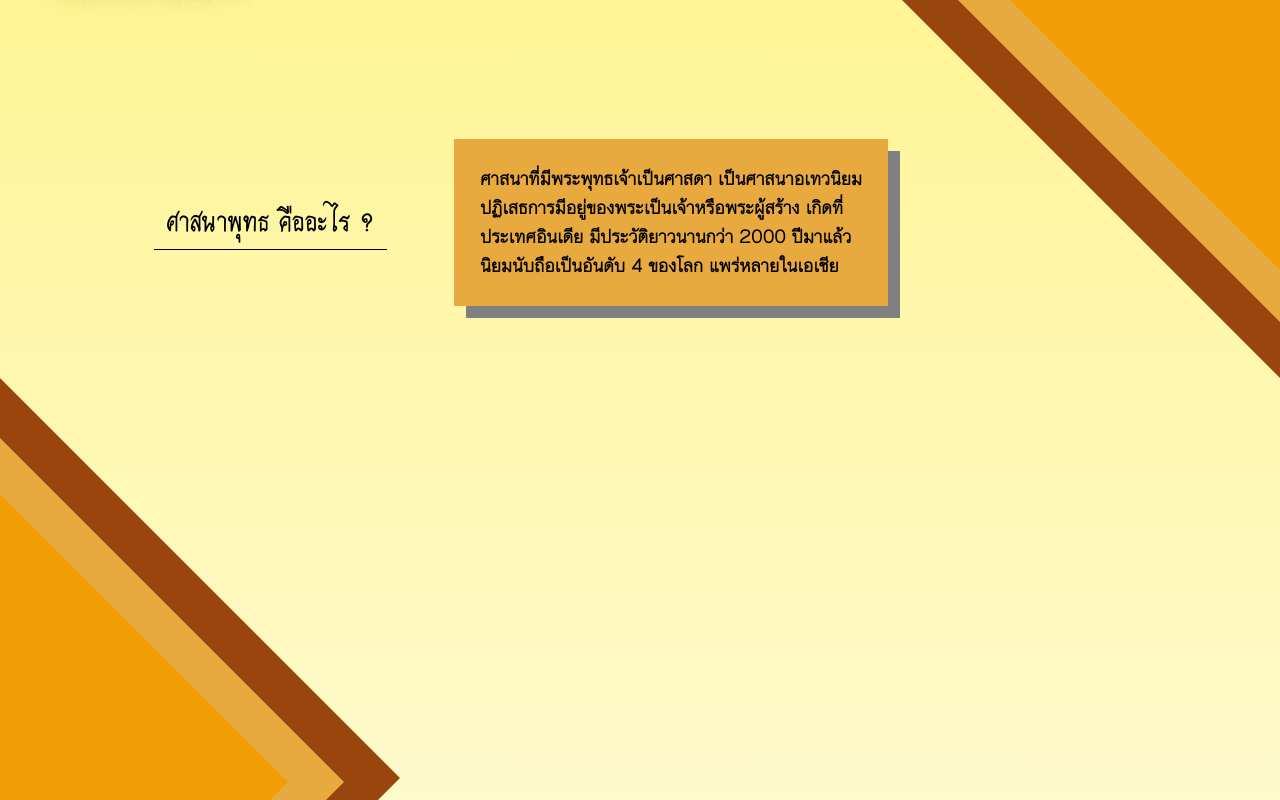
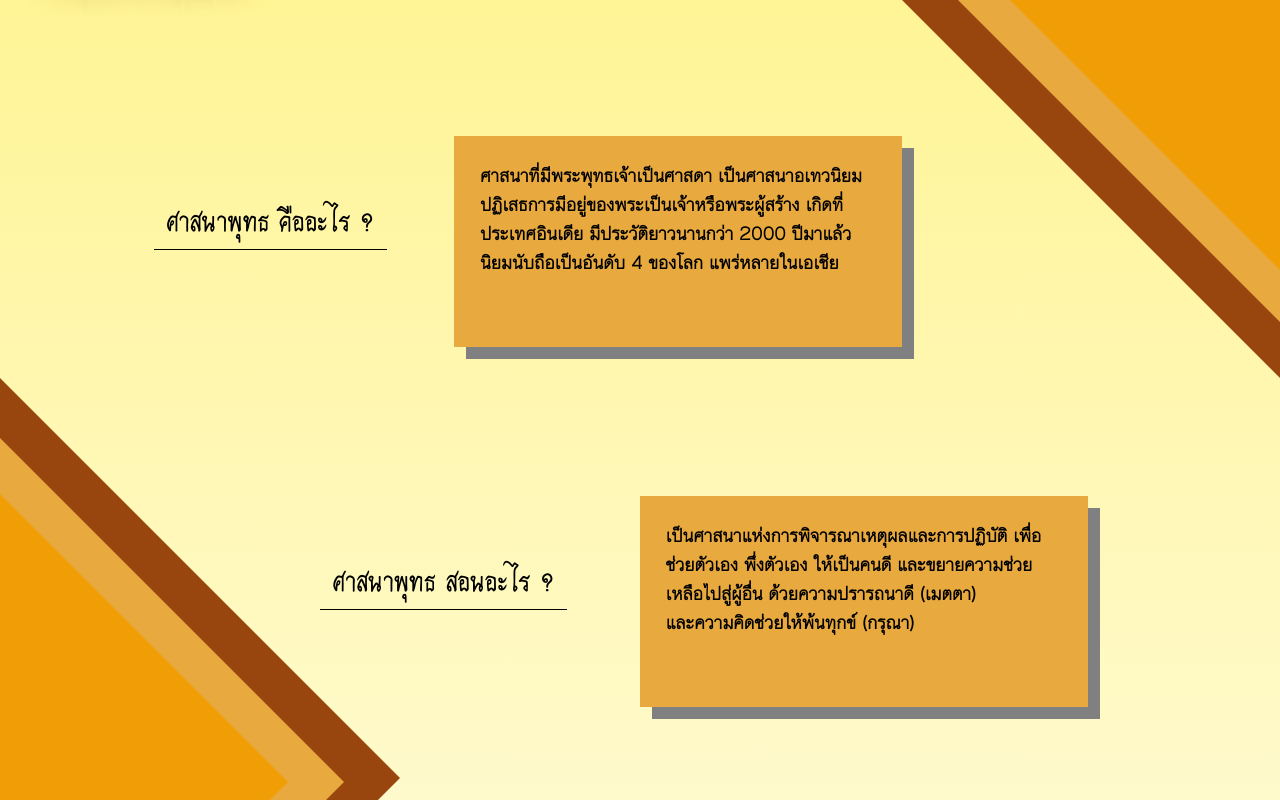
Before and after one commit to 158Alfetta/webtech-61-buddhasite, a plain HTML site: page index.html in a window 1280 px wide. Shown: the part 840-1640 px from the top of the page. Drawn offline with nearby package versions, Linux system fonts and the light colour scheme.

Commit message:
change index
add some content

```diff
--- a/index.html
+++ b/index.html
@@ -3,6 +3,7 @@
 <head>
     <title>Buddhism</title>
     <meta name="viewport" content="width=device-width, initial-scale=1.0">
+    <meta charset="UTF-8">
     <link rel="stylesheet" type="text/css" href="style.css">
 </head>
 <body>
@@ -32,6 +33,9 @@
         <p id="descWh"><b>ศาสนาที่มีพระพุทธเจ้าเป็นศาสดา เป็นศาสนาอเทวนิยม <br>ปฏิเสธการมีอยู่ของพระเป็นเจ้าหรือพระผู้สร้าง เกิดที่<br>
         ประเทศอินเดีย มีประวัติยาวนานกว่า 2000 ปีมาแล้ว <br>
        นิยมนับถือเป็นอันดับ 4 ของโลก แพร่หลายในเอเชีย</b></p>
+        <h2 id="howit">ศาสนาพุทธ สอนอะไร ?</h2>
+        <p id=descHow><b>เป็นศาสนาแห่งการพิจารณาเหตุผลและการปฏิบัติ
+        เพื่อช่วยตัวเอง  พึ่งตัวเอง ให้เป็นคนดี  และขยายความช่วยเหลือไปสู่ผู้อื่น ด้วยความปรารถนาดี (เมตตา) <br> และความคิดช่วยให้พ้นทุกข์ (กรุณา)</b></p>
         <div id=third3 ></div>
         <div id=second3 ></div>
         <div id=first3 ></div>
--- a/style.css
+++ b/style.css
@@ -163,6 +163,10 @@
     background-position: center center;
   }
 
+p{
+    margin: 0px;
+}
+
 h1{
   position:absolute;
   top: 20%;
@@ -177,6 +181,7 @@
   position:absolute;
   top: 45%;
   right: 36%;
+  margin-top: 2%;
   font-size: 1.5vw;
   text-align: center;
   font-family: csprajad;
@@ -189,20 +194,52 @@
 
 h2{
   position: absolute;
-  top: 125%;
-  left: 12%;
   padding-right:1%;
   padding-left: 1%;
   border-bottom: 1px solid black;
   font-size: 3vw;
   text-align: left;
   font-family: thdan;
+
+}
+
+#whatis{
+    top: 125%;
+    left: 12%;
 }
 
 #descWh{
     position: absolute;
-    top: 120%;
+    top: 122%;
     left: 35.5%;
+    width: 31%;
+    height: 20%;
+    padding-right:1%;
+    padding-left: 1%;
+    font-size: 1.5vw;
+    text-align: left;
+    padding: 2%;
+    background-color: #e8a93f;
+    box-shadow: 12px 12px grey;
+    font-family: csprajad;
+    /* leaf shape (optional)
+    -moz-border-radius: 100px 0px;
+    -webkit-border-radius: 100px 0px;
+    border-radius: 100px 0px;*/
+}
+
+#howit{
+    position: absolute;
+    top: 170%;
+    left: 25%;
+}
+
+#descHow{
+    position: absolute;
+    top: 167%;
+    left: 50%;
+    width: 31%;
+    height: 20%;
     padding-right:1%;
     padding-left: 1%;
     font-size: 1.5vw;
```
Also changed, not shown: ref.txt (added).
